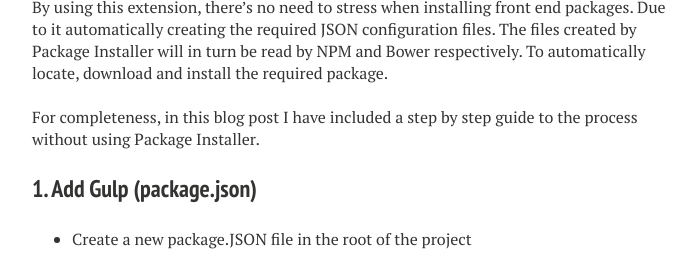
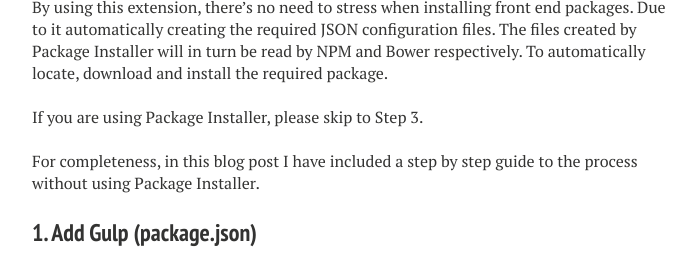
Before and after one commit to Briggsc28/briggsc28.github.io, a Jekyll site: the page built from _posts/2015-08-23-Migrate-from-nuGet-to-Bower.md, in a window 1280 px wide and 900 px high, scrolled down 1260 px, cut to the strip 154-416 px from the top of the window. Shown: the whole strip, without its empty margins (288-984 px from the left). Built offline with Jekyll 4.4.1, drawn with Linux system fonts in a browser that asks for light colours; nearby versions of some CDN libraries.

Commit message:
minor tweak

```diff
--- a/_posts/2015-08-23-Migrate-from-nuGet-to-Bower.md
+++ b/_posts/2015-08-23-Migrate-from-nuGet-to-Bower.md
@@ -43,7 +43,7 @@ Download and install [Package Installer by Mads Kristensen](https://visualstudio
 
 <iframe width="560" height="315" src="https://www.youtube.com/embed/WigizERVWtc" frameborder="0" allowfullscreen></iframe>
 
-By using this extension, there's no need to stress when installing front end packages. Due to it automatically creating the required JSON configuration files. The files created by Package Installer will in turn be read by NPM and Bower respectively. To automatically locate, download and install the required package. <br><br>For completeness, in this blog post I have included  a step by step guide to the process without using Package Installer.
+By using this extension, there's no need to stress when installing front end packages. Due to it automatically creating the required JSON configuration files. The files created by Package Installer will in turn be read by NPM and Bower respectively. To automatically locate, download and install the required package. <br><br>If you are using Package Installer, please skip to Step 3.<br><br>For completeness, in this blog post I have included  a step by step guide to the process without using Package Installer.
 
 ### 1. Add Gulp (package.json)
 
```
